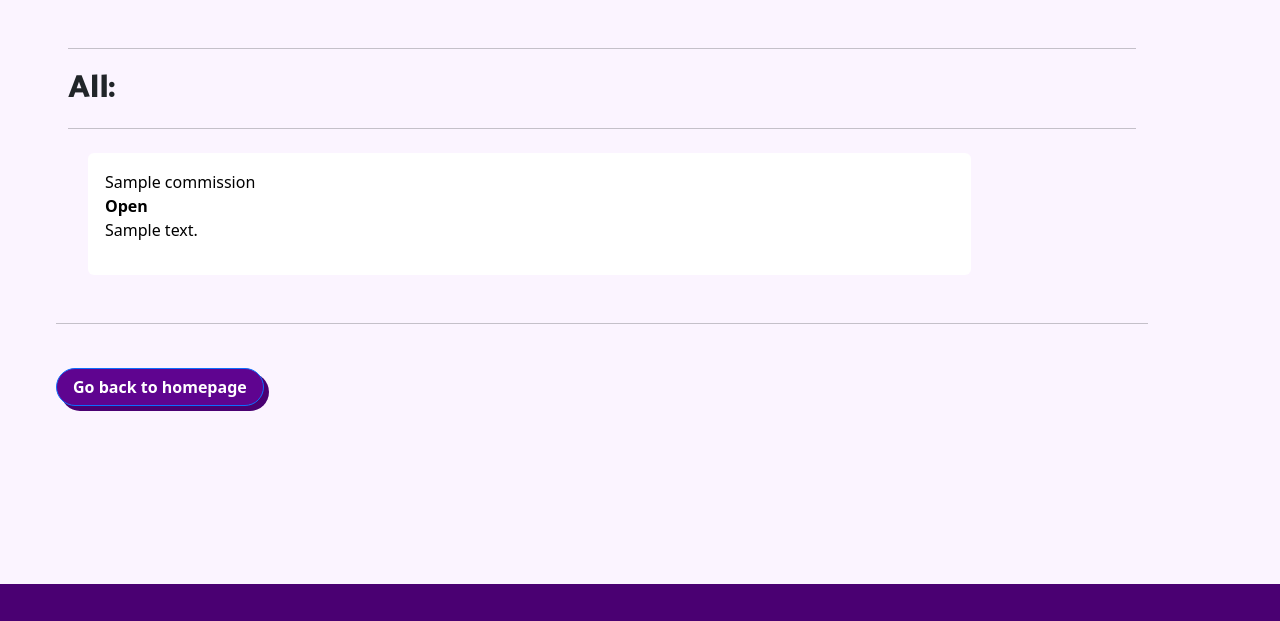
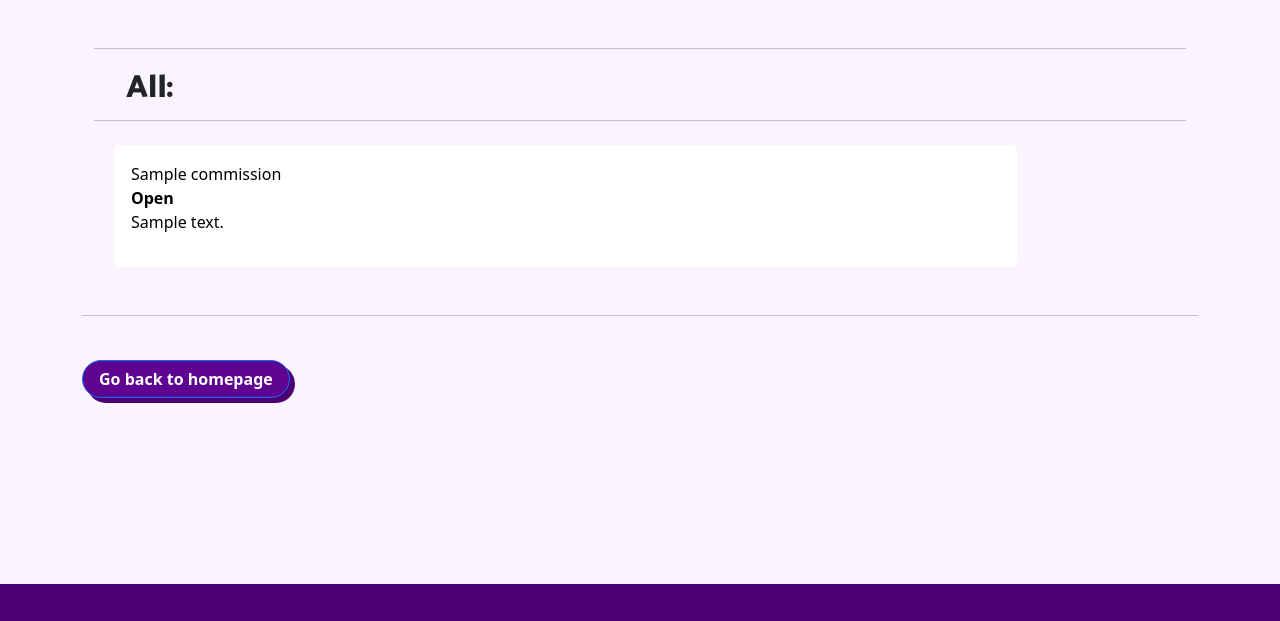
Before and after one commit to madyoung914/hobbysite-ED-1, a Django app: page /commissions/list in a window 1280 px wide. Shown: the part 179-800 px from the top of the page. Run offline with Django 5.2, Linux system fonts and the light colour scheme; tables that the repository leaves empty hold one stand-in row (values such as "Sample post"); parts of the project's set-up code (start-up, migrations or seed data) failed here and were passed over.

Commit message:
polish commission list

```diff
--- a/hobbysite/commissions/templates/commissions/commission_list.html
+++ b/hobbysite/commissions/templates/commissions/commission_list.html
@@ -7,7 +7,7 @@
     <h1 class="header-brand">🗣️ Commissions</h1>
 </div>
 
-<div class="container app-content">
+<div class="container-fluid mx-0 app-content">
     <div class="container">
         {% if request.user.is_authenticated %}
         <hr>
--- a/hobbysite/static/style.css
+++ b/hobbysite/static/style.css
@@ -4,7 +4,7 @@
 
 }
 
-nav {
+.nav {
 	margin: 0 0 0 0;
 	padding: 0 0 0 0;
 }
@@ -101,6 +101,7 @@ nav {
 }
 
 .category-header {
+	margin: 0 0 0 2rem;
 	font-family: 'HB-Primary-Header';
 	font-size: 2rem;
 }
@@ -123,5 +124,6 @@ main {
 }
 
 .app-content {
-	margin: 3rem 2rem 3rem 2rem;
+	margin: 3rem 1rem 3rem 1rem;
+	padding: 0 0 0 0;
 }
```
